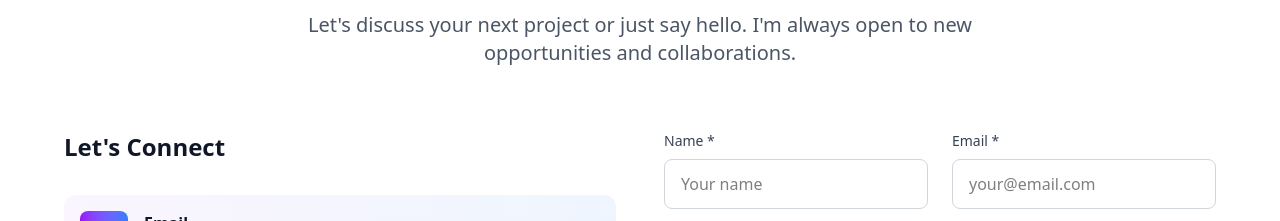
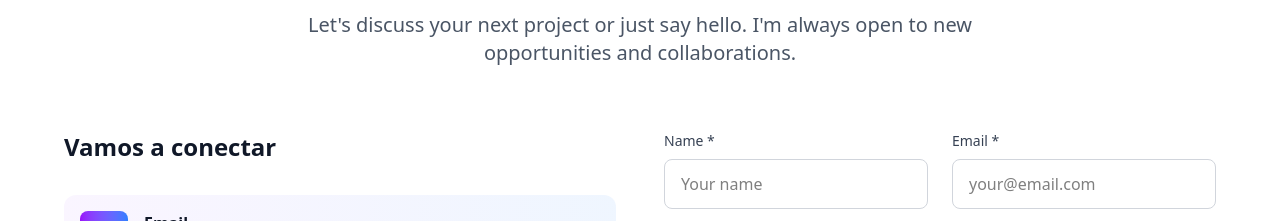
Before and after one commit to Rasmeh27/portfolio-LH, a React (Vite) app: page / in a window 1280 px wide. Shown: the part 6860-7081 px from the top of the page. Built offline with nearby package versions, Linux system fonts and the light colour scheme.

Commit message:
cambiando el connect

```diff
--- a/src/components/Contact.tsx
+++ b/src/components/Contact.tsx
@@ -124,7 +124,7 @@ const Contact: React.FC = () => {
           {/* Contact Information */}
           <div>
             <h3 className="text-2xl font-bold text-gray-900 mb-8">
-              Let's Connect
+              Vamos a conectar
             </h3>
 
             <div className="space-y-6 mb-8">
```
